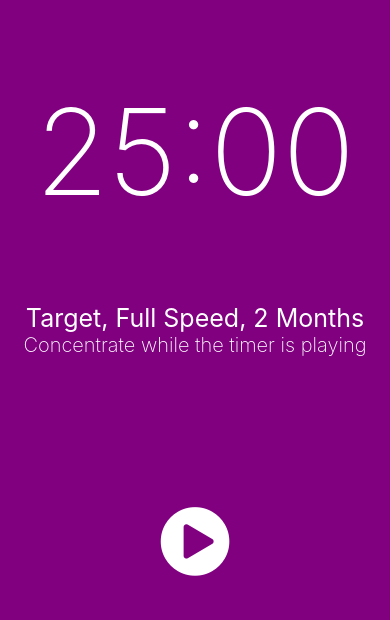
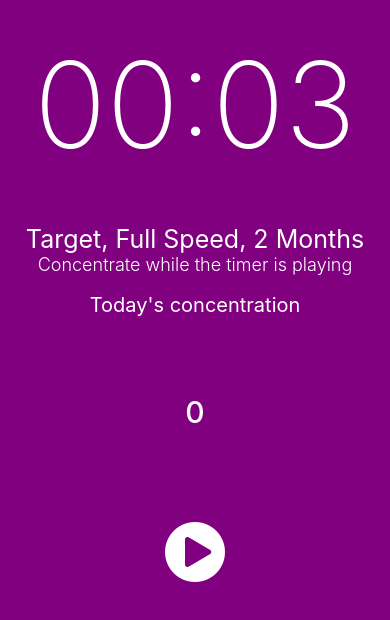
Before and after one commit to serranoarevalo/practice-timerApp, a React Native app in the folder concentration-timer/: screen / in a window 390 px wide. Shown: the part 198-818 px from the top of the page. Built offline with nearby package versions, Linux system fonts and the light colour scheme.

Commit message:
Adding Count

```diff
--- a/concentration-timer/components/Button/index.js
+++ b/concentration-timer/components/Button/index.js
@@ -6,7 +6,7 @@ import { FontAwesome } from "@expo/vector-icons";
 function Button({iconName, onPress}){
     return (
         <TouchableOpacity onPressOut={onPress}>
-            <FontAwesome name={iconName} size={80} color="white" />
+            <FontAwesome name={iconName} size={70} color="white" />
         </TouchableOpacity>
     )
 }
--- a/concentration-timer/components/Timer/index.js
+++ b/concentration-timer/components/Timer/index.js
@@ -5,11 +5,12 @@ import Timer from './presenter';
 
 
 function mapStateToProps(state) {
-    const { isPlaying, elapsedTime, timerDuration } = state;
+    const { isPlaying, elapsedTime, timerDuration, timerCount } = state;
     return {
         isPlaying,
         elapsedTime,
-        timerDuration
+        timerDuration,
+        timerCount
     };
 }
 
--- a/concentration-timer/components/Timer/presenter.js
+++ b/concentration-timer/components/Timer/presenter.js
@@ -6,9 +6,9 @@ function formatTime(time) {
   let minutes = Math.floor(time / 60);
   time -= minutes * 60;
   let seconds = parseInt(time % 60, 10);
-    return `${minutes < 10 ? `0${minutes}` : minutes}:${seconds < 10
-        ? `0${seconds}`
-        : seconds}`;
+  return `${minutes < 10 ? `0${minutes}` : minutes}:${
+    seconds < 10 ? `0${seconds}` : seconds
+  }`;
 
   return;
 }
@@ -40,6 +40,7 @@ class Timer extends Component {
       isPlaying,
       elapsedTime,
       timerDuration,
+      timerCount,
       startTimer,
       restartTimer,
       addSecond
@@ -49,20 +50,23 @@ class Timer extends Component {
         <StatusBar barStyle="light-content" />
         <View style={styles.upper}>
           <Text style={styles.time}>
-                    {formatTime(timerDuration - elapsedTime)}</Text>
+            {formatTime(timerDuration - elapsedTime)}
+          </Text>
         </View>
         <View style={styles.middle}>
-                    <Text style={styles.maxim}>
-                    Target, Full Speed, 2 Months
-                    </Text>
+          <Text style={styles.maxim}>Target, Full Speed, 2 Months</Text>
           <Text style={styles.sentence}>
             Concentrate while the timer is playing
           </Text>
+          <Text style={styles.countMessage}>
+            Today's concentration
+        </Text>
+        </View>
+        <View style={styles.count}>
+          <Text style={styles.countNumber}>{timerCount}</Text>
         </View>
         <View style={styles.lower}>
-                    {!isPlaying && (
-                        <Button iconName="play-circle" onPress={startTimer} />
-                    )}
+          {!isPlaying && <Button iconName="play-circle" onPress={startTimer} />}
           {isPlaying && (
             <Button iconName="stop-circle" onPress={restartTimer} />
           )}
@@ -83,7 +87,7 @@ const styles = StyleSheet.create({
     alignItems: "center"
   },
   middle: {
-        flex:1,
+    flex: 1,
     justifyContent: "center",
     alignItems: "center"
   },
@@ -95,8 +99,26 @@ const styles = StyleSheet.create({
   },
   sentence: {
     color: "white",
+    fontSize: 18,
+    fontWeight: "300",
+    textAlign: "center"
+  },
+  count: {
+    flex: 0.5,
+    justifyContent: "center",
+    alignItems: "center"
+  },
+  countMessage: {
+    paddingTop: 18,
+    color: "white",
     fontSize: 20,
-        fontWeight: "200",
+    fontWeight: "400",
+    textAlign: "center"
+  },
+  countNumber: {
+    color: "white",
+    fontSize: 30,
+    fontWeight: "500",
     textAlign: "center"
   },
   lower: {
--- a/concentration-timer/reducer.js
+++ b/concentration-timer/reducer.js
@@ -27,12 +27,14 @@ function addSecond() {
 }
 // Reducer
 
-const TIMER_DURATION = 1500;
+const TIMER_DURATION = 3;
+const TIMER_COUNT = 0;
 
 const initialState = {
     isPlaying: false,
     elapsedTime: 0,
-    timerDuration: TIMER_DURATION
+    timerDuration: TIMER_DURATION,
+    timerCount: TIMER_COUNT
 };
 
 function reducer(state = initialState, action) {
@@ -74,7 +76,8 @@ function applyAddSecond(state) {
     } else {
         return {
             ...state,
-            isPlaying: false
+            isPlaying: false,
+            timerCount: state.timerCount + 1,
         };
     }
 }
```
Lines whose indentation alone changed are shown as unchanged.
